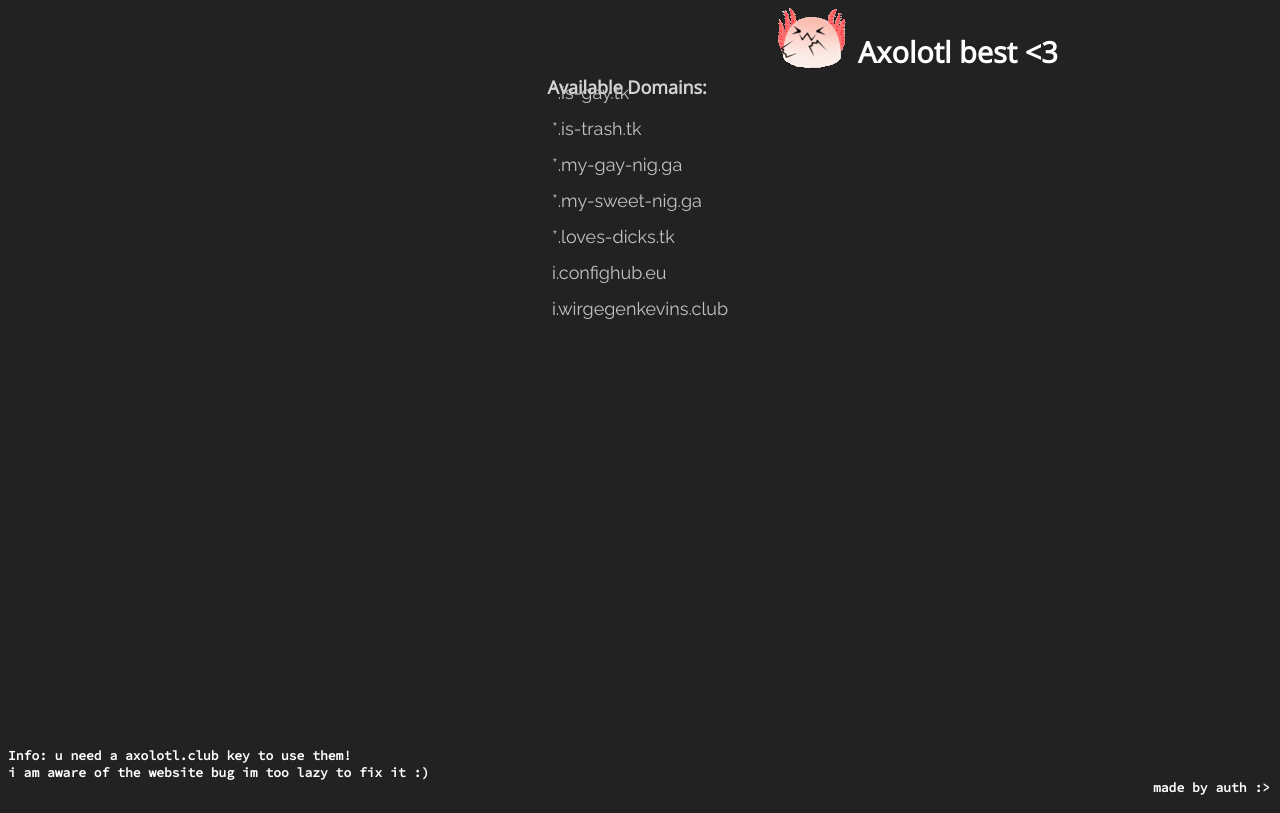
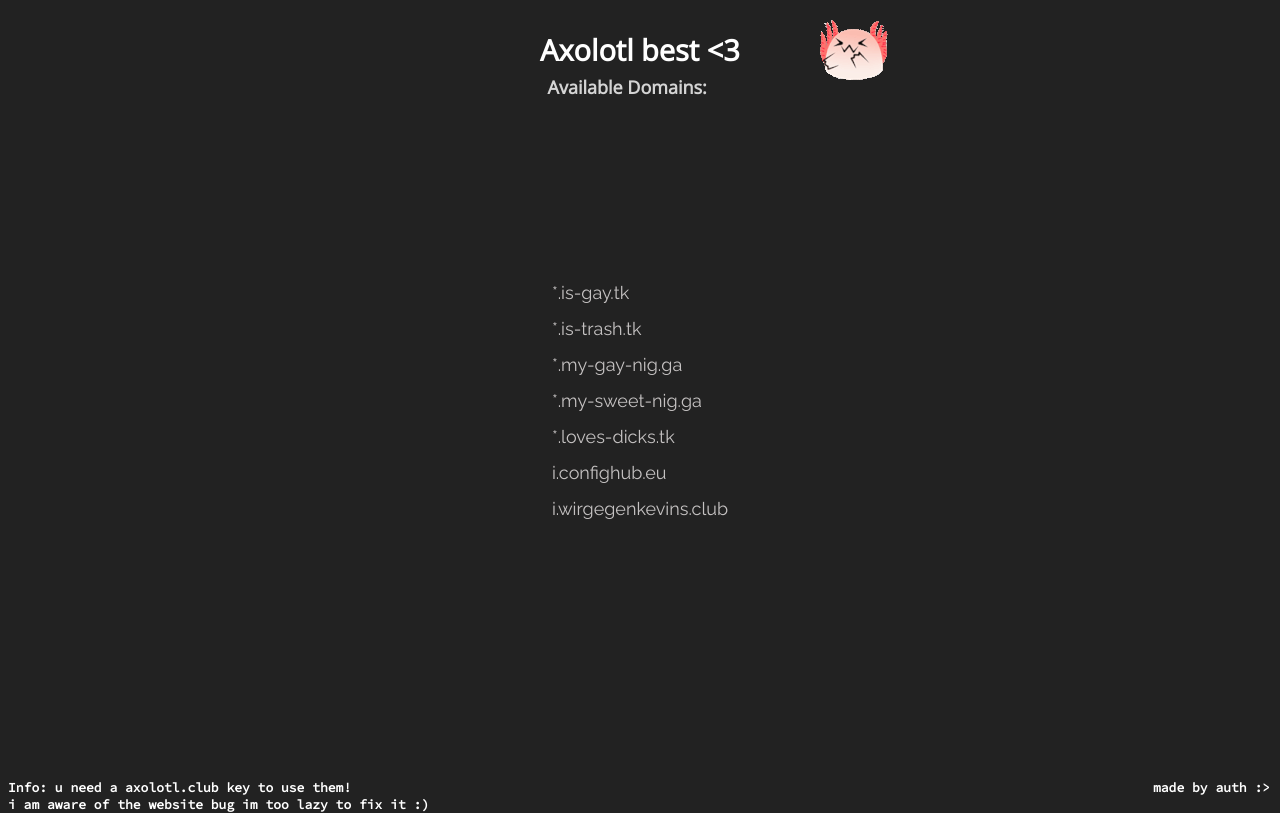
Before and after one commit to realDV4/confighub-domains, a plain HTML site: page index.html in a window 1280 px wide. Drawn offline with nearby package versions, Linux system fonts and the light colour scheme; files whose address does not match are found by name.

Commit message:
Add files via upload

```diff
--- a/style.css
+++ b/style.css
@@ -26,17 +26,18 @@ body {
 }
 
 #txt1 {
-    float: right;
-    margin-left: 850px;
+    transform: translate(-50%, -50%);
+    position: absolute;
     font-size: 29px;
+    left: 50%;
     color: #ffffff;
 }
 
 #gif {
     position: absolute;
     float:left;
-    display: table;
-    margin-left: 770px;
+    left: 820px;
+    top: 20px;
 }
 
 #title {
@@ -45,8 +46,8 @@ body {
 
 #info {
     position: absolute;
-    top: 92%;
-    font-family: 'Source Code Pro';
+    top: 96%;
+	font-family: 'Source Code Pro';
     color:white;
     font-size: 13px;
 }
@@ -93,6 +94,6 @@ textarea {
     color: rgb(197, 194, 194);
     font-size: 12px;
     left: 50%;
-    top: 25%;
+    top: 50%;
     position:absolute;
 }
```
